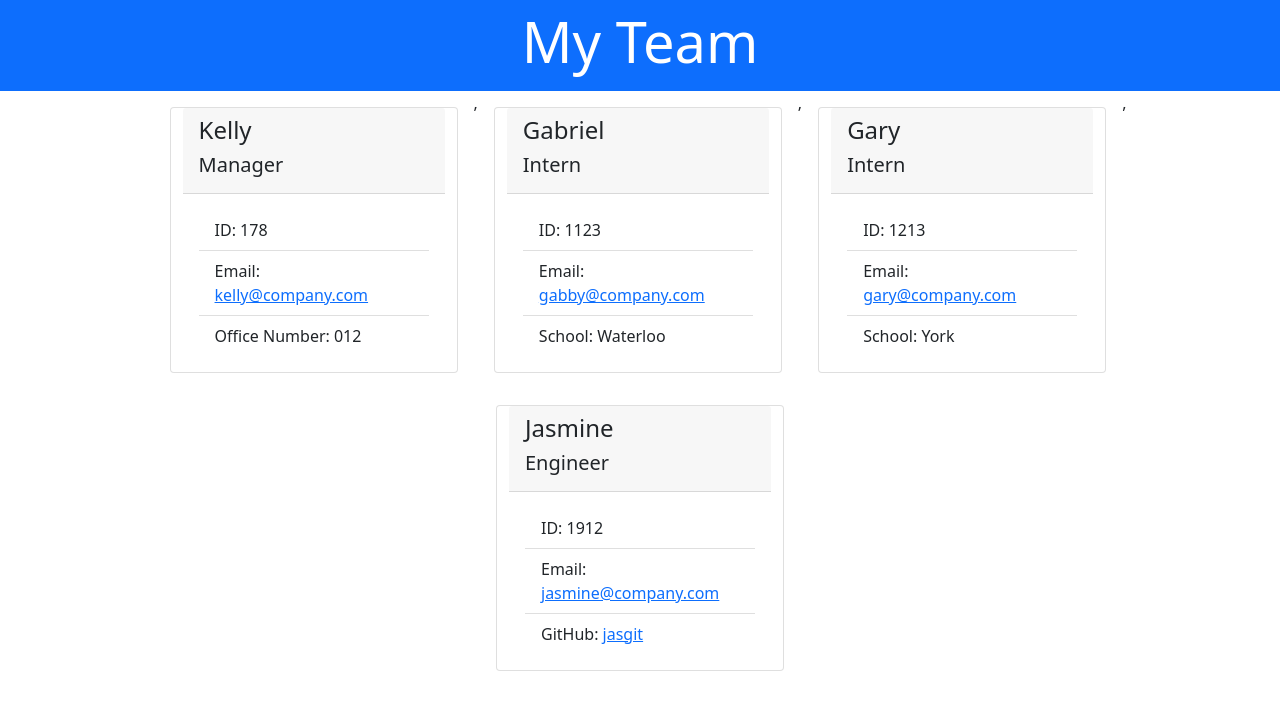
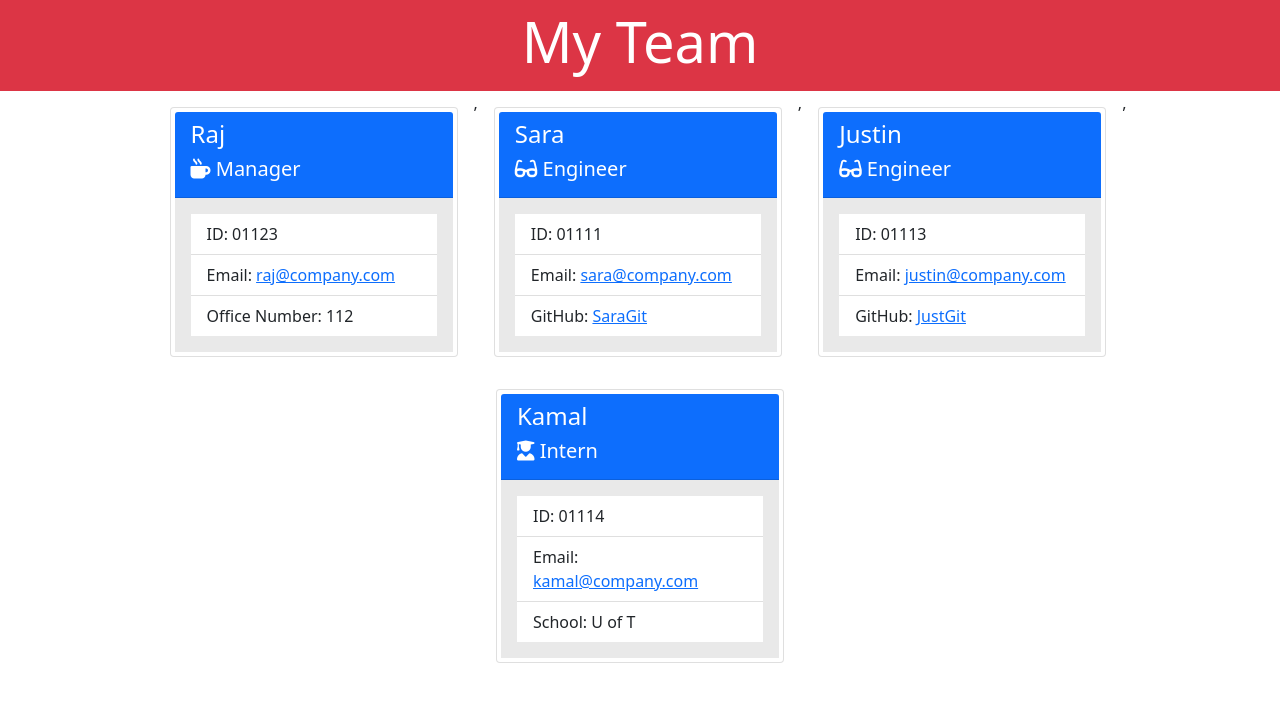
Before and after one commit to rpanglia/team-profile-generator, a website: page MyTeamProfile.html in a window 1280 px wide. Drawn offline with nearby package versions, Linux system fonts and the light colour scheme.

Commit message:
updated styling of cards and cleaning code

```diff
--- a/MyTeamProfile.html
+++ b/MyTeamProfile.html
@@ -6,66 +6,68 @@
         <meta http-equiv="X-UA-Compatible" content="IE=edge">
         <meta name="viewport" content="width=device-width, initial-scale=1.0">
         <link href="https://cdn.jsdelivr.net/npm/bootstrap@5.0.2/dist/css/bootstrap.min.css" rel="stylesheet">
+        <script src="https://kit.fontawesome.com/46b6222fba.js" crossorigin="anonymous"></script>
         <title>Team Profile</title>
     </head>
     <body>
-        <header class="container-fluid bg-primary m-0 p-2">
-            <h1 class="display-4 bg-primary text-white text-center">
+        <header class="container-fluid bg-danger m-0 p-2">
+            <h1 class="display-4 bg-danger text-white text-center">
                 My Team
             </h1>
         </header>
-        <main class = "container">
-            <div class = "row d-flex justify-content-center">
+        <main class="container">
+            <div class="row d-flex justify-content-center">
 
-    <div class="card m-3" style="width: 18rem;">
-        <div class="card-header">
-            <h4>Kelly</h4>
-            <h5>Manager</h5>
+    <div class="card m-3 p-1" style="width: 18rem;">
+        <div class="card-header bg-primary text-white">
+            <h4>Raj</h4>
+            <h5><i class="fas fa-mug-hot"></i> Manager</h5>
         </div>
-        <div class="card-body">
+        <div class="card-body" style="background-color:#e9e9e9;">
             <ul class="list-group list-group-flush">
-                <li class="list-group-item">ID: 178</li>
-                <li class="list-group-item">Email: <a href="mailto:kelly@company.com">kelly@company.com</a></li>
-                <li class="list-group-item">Office Number: 012</li>
+                <li class="list-group-item">ID: 01123</li>
+                <li class="list-group-item">Email: <a href="mailto:raj@company.com">raj@company.com</a></li>
+                <li class="list-group-item">Office Number: 112</li>
+            </ul>
+        </div>
+    </div>
+    ,
+    <div class="card m-3 p-1" style="width: 18rem;">
+        <div class="card-header bg-primary text-white">
+            <h4>Sara</h4>
+            <h5><i class="fas fa-glasses"></i> Engineer</h5>
+        </div>
+        <div class="card-body" style="background-color:#e9e9e9;">
+            <ul class="list-group list-group-flush">
+                <li class="list-group-item">ID: 01111</li>
+                <li class="list-group-item">Email: <a href="mailto:sara@company.com">sara@company.com</a></li>
+                <li class="list-group-item">GitHub: <a href="https://github.com/SaraGit" target="_blank">SaraGit</a></li>
             </ul>
         </div>
     </div>,
-    <div class="card m-3" style="width: 18rem;">
-        <div class="card-header">
-            <h4>Gabriel</h4>
-            <h5>Intern</h5>
+    <div class="card m-3 p-1" style="width: 18rem;">
+        <div class="card-header bg-primary text-white">
+            <h4>Justin</h4>
+            <h5><i class="fas fa-glasses"></i> Engineer</h5>
         </div>
-        <div class="card-body">
+        <div class="card-body" style="background-color:#e9e9e9;">
             <ul class="list-group list-group-flush">
-                <li class="list-group-item">ID: 1123</li>
-                <li class="list-group-item">Email: <a href="mailto:gabby@company.com">gabby@company.com</a></li>
-                <li class="list-group-item">School: Waterloo</li>
+                <li class="list-group-item">ID: 01113</li>
+                <li class="list-group-item">Email: <a href="mailto:justin@company.com">justin@company.com</a></li>
+                <li class="list-group-item">GitHub: <a href="https://github.com/JustGit" target="_blank">JustGit</a></li>
             </ul>
         </div>
     </div>,
-    <div class="card m-3" style="width: 18rem;">
-        <div class="card-header">
-            <h4>Gary</h4>
-            <h5>Intern</h5>
+    <div class="card m-3 p-1" style="width: 18rem;">
+        <div class="card-header bg-primary text-white">
+            <h4>Kamal</h4>
+            <h5><i class="fas fa-user-graduate"></i> Intern</h5>
         </div>
-        <div class="card-body">
+        <div class="card-body" style="background-color:#e9e9e9;">
             <ul class="list-group list-group-flush">
-                <li class="list-group-item">ID: 1213</li>
-                <li class="list-group-item">Email: <a href="mailto:gary@company.com">gary@company.com</a></li>
-                <li class="list-group-item">School: York</li>
-            </ul>
-        </div>
-    </div>,
-    <div class="card m-3" style="width: 18rem;">
-        <div class="card-header">
-            <h4>Jasmine</h4>
-            <h5>Engineer</h5>
-        </div>
-        <div class="card-body">
-            <ul class="list-group list-group-flush">
-                <li class="list-group-item">ID: 1912</li>
-                <li class="list-group-item">Email: <a href="mailto:jasmine@company.com">jasmine@company.com</a></li>
-                <li class="list-group-item">GitHub: <a href="https://github.com/jasgit" target="_blank">jasgit</a></li>
+                <li class="list-group-item">ID: 01114</li>
+                <li class="list-group-item">Email: <a href="mailto:kamal@company.com">kamal@company.com</a></li>
+                <li class="list-group-item">School: U of T</li>
             </ul>
         </div>
     </div>
--- a/index.js
+++ b/index.js
@@ -1,7 +1,7 @@
 const inquirer = require('inquirer');
 const fs = require('fs');
 
-const Employee = require('./lib/Employee');
+// const Employee = require('./lib/Employee');
 const Manager = require('./lib/Manager');
 const Intern = require('./lib/Intern');
 const Engineer = require('./lib/Engineer');
@@ -51,7 +51,7 @@ const addEmployee = () => {
     return inquirer.prompt([
         {
             type: 'list',
-            message: "Do you wish to add a new employee (choose their role) or build your team? Use arrow keys to make your selection.",
+            message: "Do you wish to add a new employee (choose their role) or build your team?",
             name: 'role',
             choices: ['Intern', 'Engineer', 'Build my team']
         },
--- a/lib/Employee.js
+++ b/lib/Employee.js
@@ -1,13 +1,9 @@
-//For Employee: name, id, email, getName(), getId(), getEmail(), getRole() // Returns 'Employee'
-//add constructor functions
-
 class Employee {
     constructor(name, id, email) {
         this.name = name;
         this.id = id;
         this.email = email;
     }
-
     getName() {
         return this.name;
     }
@@ -20,7 +16,6 @@ class Employee {
     getRole() {
         return 'Employee'
     }
-
 }
 
 module.exports = Employee;
--- a/lib/Engineer.js
+++ b/lib/Engineer.js
@@ -1,4 +1,3 @@
-//For Engineer: name, id, email, getName(), getId(), getEmail(), github [username], getGitHub(), getRole() / Overridden to return 'Engineer'
 const Employee = require('./Employee');
 
 class Engineer extends Employee {
@@ -6,7 +5,6 @@ class Engineer extends Employee {
         super(name, id, email);
         this.github = github;
     }
-
     getGithub() {
         return this.github;
     }
--- a/lib/Intern.js
+++ b/lib/Intern.js
@@ -1,4 +1,3 @@
-//For Intern: name, id, email, getName(), getId(), getEmail(), school, getSchool(), getRole()/ Overridden to return 'Intern'
 const Employee = require('./Employee');
 
 class Intern extends Employee {
@@ -6,14 +5,12 @@ class Intern extends Employee {
         super(name, id, email);
         this.school = school;
     }
-
     getSchool() {
         return this.school;
     }
     getRole() {
         return 'Intern'
     }
-
 }
 
 module.exports = Intern;
--- a/lib/Manager.js
+++ b/lib/Manager.js
@@ -1,4 +1,3 @@
-//For Manager: name, id, email, getName(), getId(), getEmail(), officeNumber, getRole()/ Overridden to return 'Manager'
 const Employee = require('./Employee');
 
 class Manager extends Employee {
@@ -6,14 +5,12 @@ class Manager extends Employee {
         super(name, id, email);
         this.officeNumber = officeNumber;
     }
-
     getOfficeNumber() {
         return this.officeNumber;
     }
     getRole() {
         return 'Manager'
     }
-
 }
 
 module.exports = Manager;
```
Also changed, not shown: src/create-html.js (+3 -5 lines), src/template-html.js (+17 -16 lines), dist/index.html.
